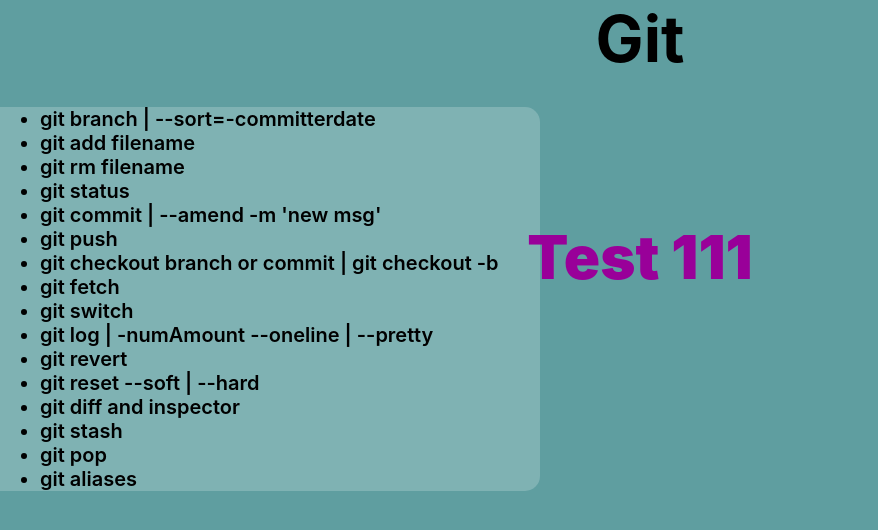
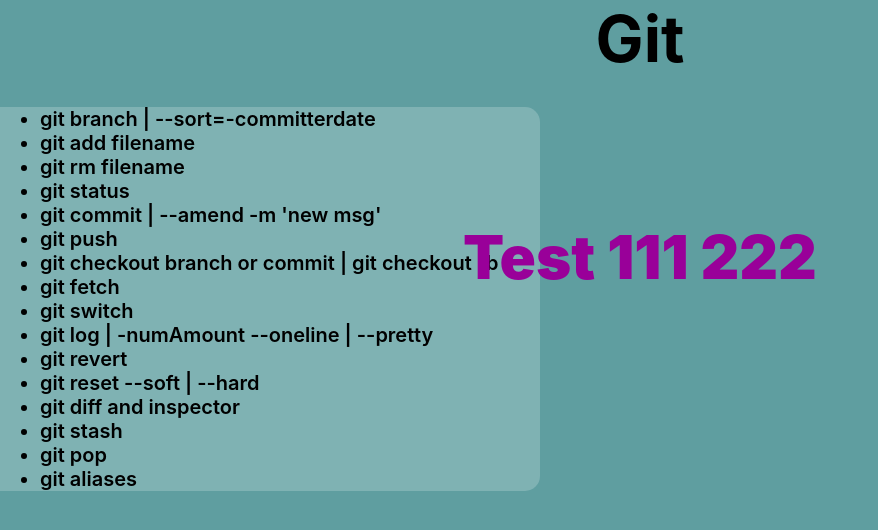
Before and after one commit to MichaelWhitt/git-brownbag, a React (Create React App) app: page / in a window 1280 px wide. Shown: the top 530 px of the page, without its empty margins (0-878 px from the left). Built offline with nearby package versions, Linux system fonts and the light colour scheme.

Commit message:
testing merge 2

```diff
--- a/src/Test.js
+++ b/src/Test.js
@@ -1,7 +1,7 @@
 const Test = () => {
   return (
     <div style={{fontSize: 60, fontWeight: 1000, color: '#909'}}>
-      Test 111
+      Test 111 222
     </div>
   )
 }
```
